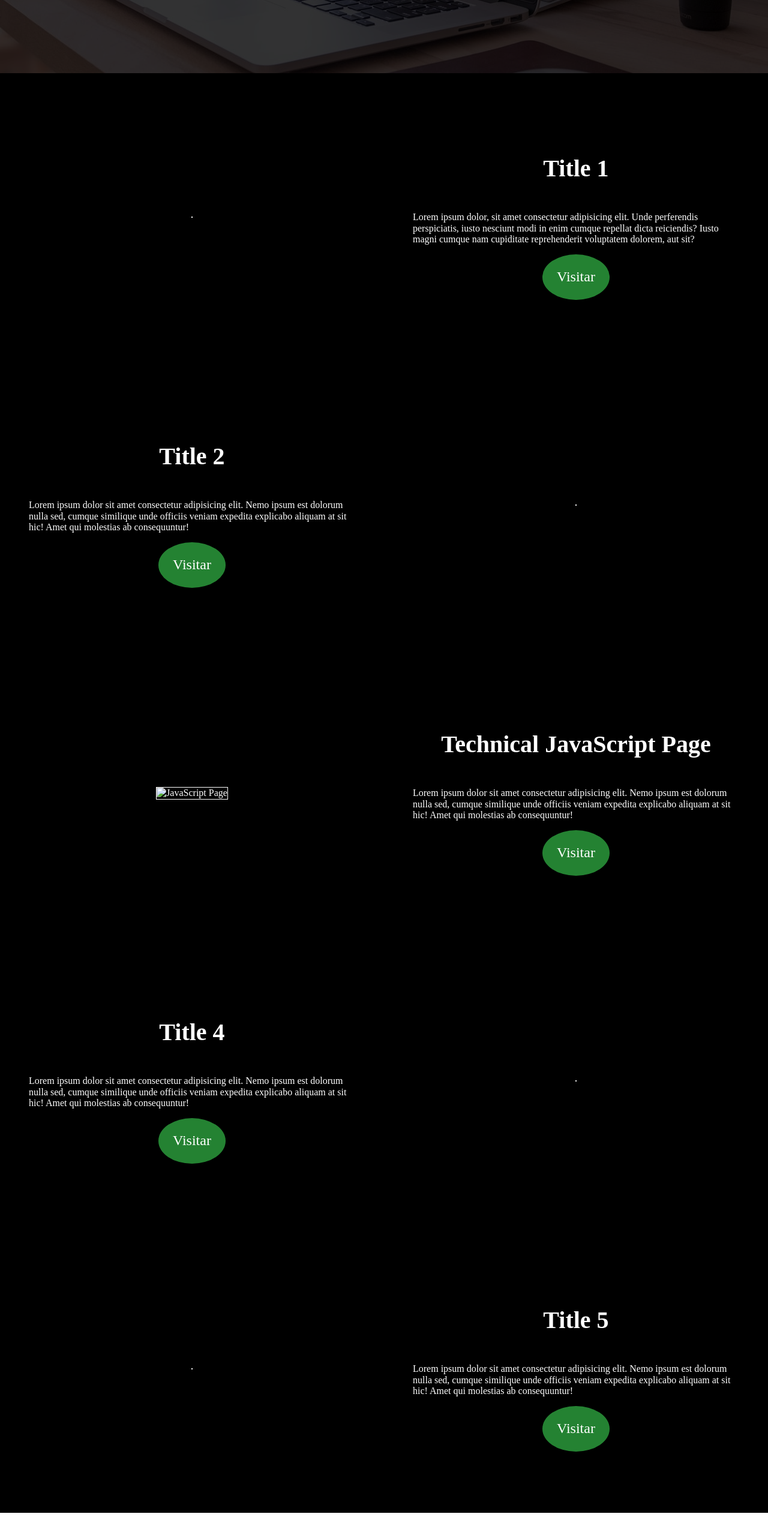
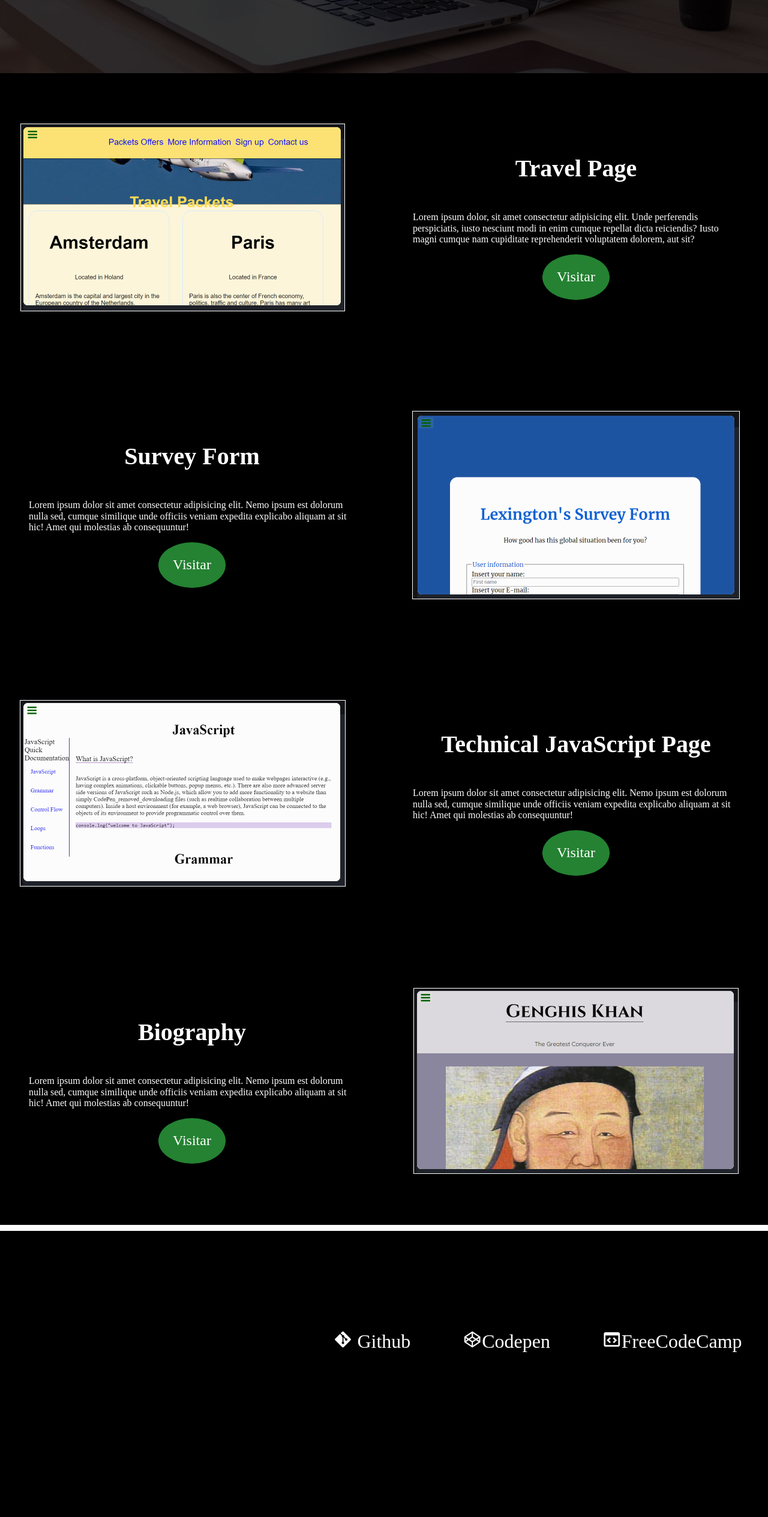
Before and after one commit to lexx54/Personal_Portfolio, a plain HTML site: page index.html in a window 1280 px wide. Shown: the part 812-3341 px from the top of the page at 60% size. After the commit the page ends 3184 px from the top, so only its background shows below. Drawn offline with nearby package versions, Linux system fonts and the light colour scheme.

Commit message:
finished

```diff
--- a/index.html
+++ b/index.html
@@ -107,6 +107,7 @@
 
       .project-title {
         font-size: 2.5em;
+        text-align: center;
       }
 
       .text {
@@ -142,17 +143,25 @@
 
       .picture {
         border: 1px solid white;
+        max-width: 90%;
       }
 
       .left {
         flex-direction: row-reverse;
       }
+      .left .main-text {
+        padding-left: 1em;
+      }
+
       @media screen and (min-width: 720px) {
         .button {
           font-size: 1.5em;
         }
         .button:hover {
           font-size: 1.7em;
+        }
+        .picture {
+          max-width: 100%;
         }
       }
       /*------------Main End-----------------------*/
@@ -219,35 +228,49 @@
       </div>
 
       <section id="projects">
-        <section class="main-section left">
+        <section class="main-section left project-tile">
           <div class="main-text">
-            <h2 class="project-title">Title 1</h2>
+            <h2 class="project-title">Travel Page</h2>
             <p class="text">
               Lorem ipsum dolor, sit amet consectetur adipisicing elit. Unde
               perferendis perspiciatis, iusto nesciunt modi in enim cumque
               repellat dicta reiciendis? Iusto magni cumque nam cupiditate
               reprehenderit voluptatem dolorem, aut sit?
             </p>
-            <a href="" class="button">Visitar</a>
+            <a
+              href="https://codepen.io/lexx54/pen/yLOxxJp"
+              class="button"
+              target="_blank"
+              >Visitar</a
+            >
           </div>
           <div class="main-picture">
-            <img src="" alt="" class="picture" />
+            <img
+              src="images/travel.png"
+              alt="Travel Page Preview"
+              class="picture"
+            />
           </div>
         </section>
 
         <section class="main-section rigth">
           <div class="main-text">
-            <h2 class="project-title">Title 2</h2>
+            <h2 class="project-title">Survey Form</h2>
             <p class="text">
               Lorem ipsum dolor sit amet consectetur adipisicing elit. Nemo
               ipsum est dolorum nulla sed, cumque similique unde officiis veniam
               expedita explicabo aliquam at sit hic! Amet qui molestias ab
               consequuntur!
             </p>
-            <a href="" class="button">Visitar</a>
+            <a
+              href="https://codepen.io/lexx54/pen/wvMLOeY"
+              class="button"
+              target="_blank"
+              >Visitar</a
+            >
           </div>
           <div class="main-picture">
-            <img src="" alt="" class="picture" />
+            <img src="images/survey.png" alt="Survey Preview" class="picture" />
           </div>
         </section>
 
@@ -268,42 +291,36 @@
             >
           </div>
           <div class="main-picture">
-            <img src="images/javas.bmp" alt="JavaScript Page" class="picture" />
+            <img
+              src="images/javas.jpg"
+              alt="JavaScript Preview"
+              class="picture"
+            />
           </div>
         </section>
 
         <section class="main-section rigth">
           <div class="main-text">
-            <h2 class="project-title">Title 4</h2>
+            <h2 class="project-title">Biography</h2>
             <p class="text">
               Lorem ipsum dolor sit amet consectetur adipisicing elit. Nemo
               ipsum est dolorum nulla sed, cumque similique unde officiis veniam
               expedita explicabo aliquam at sit hic! Amet qui molestias ab
               consequuntur!
             </p>
-            <a href="" class="button">Visitar</a>
+            <a
+              href="https://codepen.io/lexx54/pen/PoZBLqQ"
+              class="button"
+              target="_blank"
+              >Visitar</a
+            >
           </div>
           <div class="main-picture">
-            <img src="" alt="" class="picture" />
+            <img src="images/bio.png" alt="Biography Preview" class="picture" />
           </div>
         </section>
 
-        <section class="main-section left">
-          <div class="main-text">
-            <h2 class="project-title">Title 5</h2>
-            <p class="text">
-              Lorem ipsum dolor sit amet consectetur adipisicing elit. Nemo
-              ipsum est dolorum nulla sed, cumque similique unde officiis veniam
-              expedita explicabo aliquam at sit hic! Amet qui molestias ab
-              consequuntur!
-            </p>
-            <a href="" class="button">Visitar</a>
-          </div>
-          <div class="main-picture">
-            <img src="" alt="" class="picture" />
-          </div>
-        </section>
-      </section>
+
     </main>
     <footer id="contact">
       <div id="contact-logo">
```
Also changed, not shown: images/bio.png (added), images/javas.bmp (added), images/javas.jpg (added), images/survey.png (added), images/travel.png (added).
